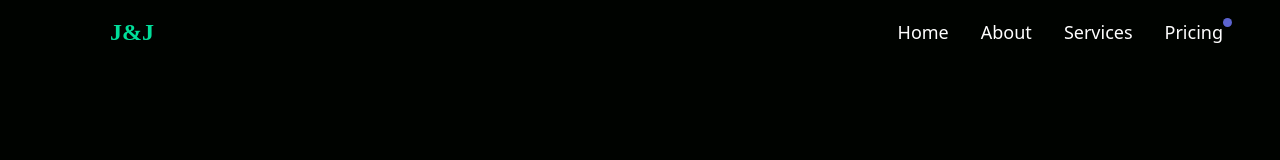
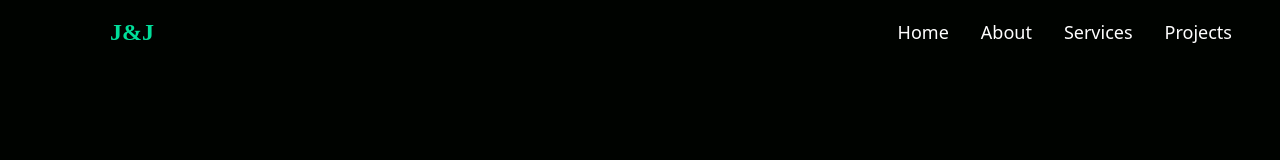
Before and after one commit to John-sys/MyPortfolio, a React (Create React App) app: page /#/ in a window 1280 px wide. Shown: the top 160 px of the page. Built offline with nearby package versions, Linux system fonts and the light colour scheme.

Commit message:
UI changes

```diff
--- a/src/App.js
+++ b/src/App.js
@@ -1,7 +1,7 @@
 import React from "react";
 import { Routes, Route, } from "react-router-dom";
 import Navbar from "./components/Navbar";
-import About from "./views/About";
+// import About from "./views/About";
 import Homepage from "./views/Homepage";
 
 
@@ -13,7 +13,7 @@ function App() {
 
       <Routes>
         <Route path="/" element={<Homepage />} />
-        <Route path="/about" element={<About />} />
+        {/* <Route path="/about" element={<About />} /> */}
       </Routes>
     </div>
   );
--- /dev/null
+++ b/src/components/Footer.jsx
@@ -0,0 +1,13 @@
+import React from "react";
+
+const Footer = () => {
+  return (
+    <div className="w-full bg-[#191919] py-2 px-4 h-[70px] ">
+      <div className="">
+
+      </div>
+    </div>
+  );
+};
+
+export default Footer;
--- a/src/components/Hero.jsx
+++ b/src/components/Hero.jsx
@@ -4,7 +4,7 @@ import React from "react";
 const Hero = () => {
   return (
     <div className="text-white  ">
-      <div className="max-w-[800px]  w-full md:h-screen mx-auto flex flex-col text-center justify-center  ">
+      <div className="max-w-[800px]  w-full h-screen mx-auto flex flex-col text-center justify-center  ">
         <p className=" uppercase text-[#00df9a] font-bold p-2 ">
           LETS BUILD SOMETHING TOGETHER
         </p>
--- a/src/components/Introduction.jsx
+++ b/src/components/Introduction.jsx
@@ -7,7 +7,7 @@ import newImage from "../assets/newImage.jpg";
 
 const Introduction = () => {
   return (
-    <div className="w-full bg-white py-7 px-4  ">
+    <div className="w-full bg-white py-7 px-4 ">
       <div className="max-w-[1240px] mx-auto grid md:grid-cols-2 text-black">
         <img
           src={newImage}
--- a/src/components/Navbar.jsx
+++ b/src/components/Navbar.jsx
@@ -63,7 +63,7 @@ const Navbar = () => {
         )}
 
         {/* Desktop menu view */}
-        <ul className="hidden md:flex md:items-center items-center mr-2 text-white">
+        <ul className="hidden md:flex md:items-center items-center mr-2 text-white ">
           <li className=" text-lg font-lora hover:-translate-y-1 hover:scale-110 duration-300 transition ease-in-out ">
             <a
               href="/"
@@ -93,9 +93,9 @@ const Navbar = () => {
               href="#pricing"
               className="text-gray-800 hover:text-gray duration-200"
             >
-              Pricing
+              Projects
             </a>
-            <div className="bg-purple w-[9px] h-[9px] rounded-[50%] animate-pulse "></div>
+            {/* <div className="bg-purple w-[9px] h-[9px] rounded-[50%] animate-pulse "></div> */}
           </li>
 
         </ul>
--- a/src/views/Homepage.jsx
+++ b/src/views/Homepage.jsx
@@ -4,19 +4,22 @@ import Introduction from "../components/Introduction";
 import Advert from "../components/Advert";
 import Skills from "../components/Skills";
 import Projects from "../components/Projects";
+import Footer from "../components/Footer";
 
 const Homepage = () => {
   return (
     <div className="w-full  text-white flex flex-col">
       <Hero />
 
-      <Introduction />
+      <Introduction id="about"/>
 
       <Advert />
 
       <Skills />
 
       <Projects />
+
+      <Footer/>
     </div>
   );
 };
```
